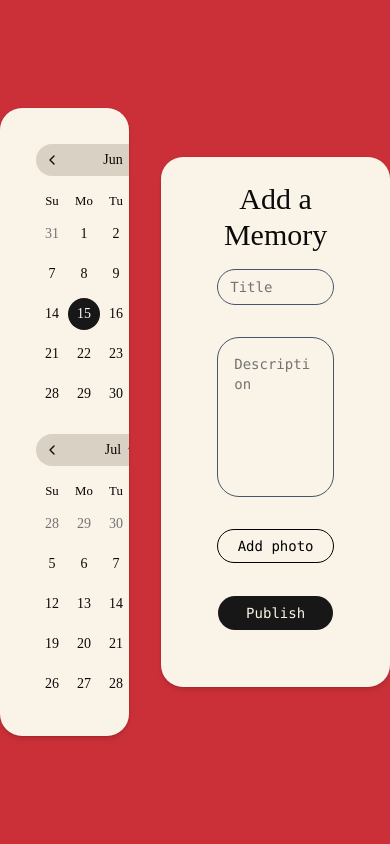
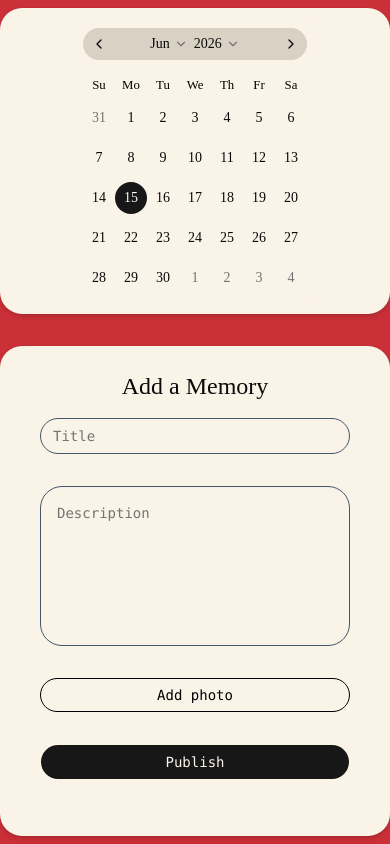
Before and after one commit to joscarlson90/two-musketeers, a React (Vite) app in the folder client/: page /create-post in a window 390 px wide. Built offline with nearby package versions, Linux system fonts and the light colour scheme; a web font is replaced by a local one.

Commit message:
fix media query

```diff
--- a/client/src/pages/CreatePost.tsx
+++ b/client/src/pages/CreatePost.tsx
@@ -51,8 +51,8 @@ export default function CreatePost() {
   }
 
   return (
-    <div className="bg-[#CB3038] min-h-screen flex items-center justify-center gap-8">
-      <Card className="h-fit p-6 rounded-3xl">
+    <div className="bg-[#CB3038] min-h-screen flex flex-col items-center justify-center lg:flex-row gap-8">
+      <Card className="h-fit items-center p-2 rounded-3xl w-full max-w-md lg:p-6">
         <Calendar
           mode="single"
           selected={date}
@@ -61,6 +61,8 @@ export default function CreatePost() {
           className="rounded-lg"
           captionLayout="dropdown"
         />
+        <div className="hidden lg:block">
+
           <Calendar
             mode="single"
             selected={date}
@@ -70,15 +72,16 @@ export default function CreatePost() {
             className="rounded-lg"
             captionLayout="dropdown"
           />
+        </div>
       </Card>
 
-      <Card className="w-150 rounded-3xl p-6">
+      <Card className="w-full rounded-3xl max-w-2xl p-6">
         <CardHeader>
-          <CardTitle className="text-center text-3xl pb-4">
+          <CardTitle className="text-center text-2xl pb-4 lg:text-3xl">
             Add a Memory
           </CardTitle>
         </CardHeader>
-        <CardContent className="font-mono px-8 pb-8">
+        <CardContent className="font-mono px-4 pb-8 lg:px-8">
           <form onSubmit={handleSubmit} className="flex flex-col gap-8">
             <Input
               type="text"
@@ -106,7 +109,7 @@ export default function CreatePost() {
                 <img
                   src={preview}
                   alt="Preview"
-                  className="w-full object-contain rounded-2xl max-h-60"
+                  className="w-full object-contain rounded-2xl max-h-46 lg:max-h-60"
                 />
               )}
             </div>
--- a/client/src/pages/Home.tsx
+++ b/client/src/pages/Home.tsx
@@ -262,12 +262,12 @@ export default function App() {
 
   return (
     <>
-      <header className="flex relative items-center lg:items-center lg:flex-row p-6 justify-between text-[#faf3e7] bg-[#CB3038]">
+      <header className="flex flex-col items-center lg:justify-between lg:flex-row p-6 gap-4 text-[#faf3e7] bg-[#CB3038]">
         <h1 className="lg:text-5xl text-3xl" style={{ fontFamily: "Gaegu" }}>
           MEMORY LANE
         </h1>
 
-        <div className="absolute flex items-center left-1/2 -translate-x-1/2 gap-3">
+        <div className="flex flex-wrap justify-center items-center w-full gap-3 lg:absolute lg:w-auto lg:left-1/2 lg:-translate-x-1/2">
           {user ? (
             <>
               <p className="font-semibold">Hello {user.username}!</p>
@@ -288,16 +288,20 @@ export default function App() {
         </div>
 
         <Sheet open={isMenuOpen} onOpenChange={setIsMenuOpen}>
-          <div className="flex relative ml-auto items-center gap-2">
-            <Search className="absolute left-45 top-1/2 -translate-y-1/2 h-4 w-4 text-gray-500" />
+          <div className="flex relative items-center gap-2">
+            <div className="flex flex-wrap justify-center items-center gap-2 lg:justify-end">
+              <div className="relative">
+                <Search className="absolute left-3 top-1/2 -translate-y-1/2 h-4 w-4 text-gray-500" />
                 <Input
                   type="search"
-              className="w-52 bg-[#faf3e7] text-black"
+                  className="w-32 text-sm pl-10 sm:w-40 lg:w-50 bg-[#faf3e7] text-black"
                   placeholder="Username.."
                 />
+              </div>
               <SheetTrigger className="text-[#faf3e7] hover:bg-[#faf3e7] hover:text-black rounded-3xl px-4 py-2 duration-300">
                 MENU
               </SheetTrigger>
+            </div>
           </div>
 
           <SheetContent side="right" className="bg-[#faf3e7]">
@@ -341,7 +345,7 @@ export default function App() {
         <div className="max-w-7xl mx-auto rounded-3xl p-6 lg:p-18">
           <section className="relative z-10 px-4 lg:px-10">
             <div className="mx-auto flex flex-col lg:flex-row gap-8">
-              <Card className="rounded-3xl shadow-2xl p-4 shrink-0">
+              <Card className="rounded-3xl items-center shadow-2xl p-2 shrink-0 w-full lg:w-auto">
                 <Calendar
                   mode="single"
                   selected={date}
@@ -357,7 +361,7 @@ export default function App() {
                   onSelect={(d) => handleDateSelect(d)}
                   month={new Date(month.getFullYear(), month.getMonth() + 1)}
                   locale={enUS}
-                  className="rounded-lg"
+                  className="rounded-lg hidden lg:block"
                   captionLayout="dropdown"
                 />
               </Card>
@@ -374,7 +378,7 @@ export default function App() {
           </section>
         </div>
 
-        <section className="max-w-7xl mx-auto px-4 lg:px-10 py-20">
+        <section className="max-w-7xl mx-auto px-4 lg:px-10">
           <div className="text-center">
             <h2 className="text-4xl px-8 py-2 rounded-3xl inline-block bg-black font-bold mb-4 text-white">
               Latest Posts
@@ -392,7 +396,7 @@ export default function App() {
                 >
                   <div className="p-1">
                     <Card className="h-112 rounded-3xl">
-                      <CardContent className="flex flex-col aspect-square gap-4">
+                      <CardContent className="flex flex-col h-full gap-4">
                         <span className="text-lg font-semibold">
                           {post.title}
                         </span>
@@ -416,8 +420,8 @@ export default function App() {
                 </CarouselItem>
               ))}
             </CarouselContent>
-            <CarouselPrevious />
-            <CarouselNext />
+            <CarouselPrevious className="left-2" />
+            <CarouselNext className="right-2" />
           </Carousel>
         </section>
 
```
Lines whose indentation alone changed are shown as unchanged.
